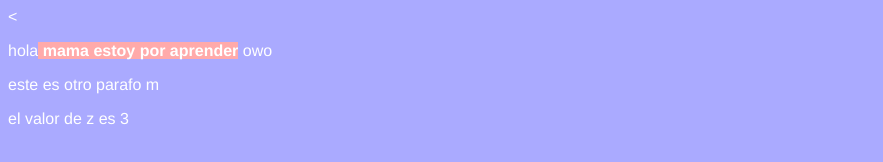
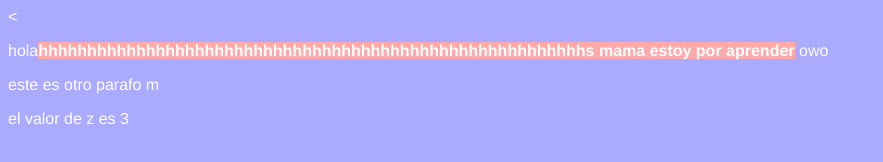
Before and after one commit to berriosanderson/berriosanderson.github.io, a plain HTML site: page index.html in a window 1280 px wide. Shown: the whole page, without its empty margins (0-883 px from the left). Drawn offline with Linux system fonts and the light colour scheme.

Commit message:
Add files via upload

```diff
--- a/index.html
+++ b/index.html
@@ -17,7 +17,7 @@
 </head>
 <body>
 <<img src="" alt="">
-  <p>hola<strong> mama estoy por aprender</strong> owo </p>
+  <p>hola<strong>hhhhhhhhhhhhhhhhhhhhhhhhhhhhhhhhhhhhhhhhhhhhhhhhhhhhhhhhs mama estoy por aprender</strong> owo </p>
   <p>este es otro parafo m <p/>
     <script>
       var x = 1;
```
